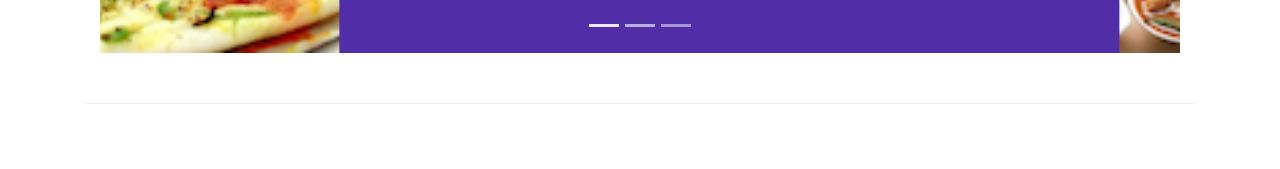
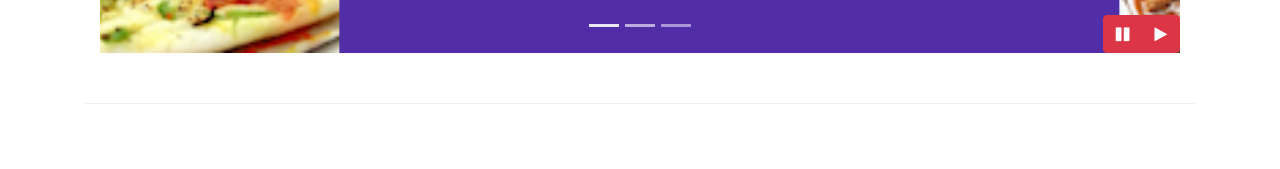
Before and after one commit to j836/bootstrap, a website: page index.html in a window 1280 px wide. Shown: the part 631-800 px from the top of the page. Drawn offline with nearby package versions, Linux system fonts and the light colour scheme.

Commit message:
Adding the Carousel Control Buttons

```diff
--- a/css/styles.css
+++ b/css/styles.css
@@ -91,3 +91,10 @@ a:hover {
     left: 0;
     min-height : 300px;
 }
+
+/*Change the positions of play buttons*/
+#carouselButtons {
+    position: absolute;
+    bottom:0;
+    right:0;
+}
--- a/index.html
+++ b/index.html
@@ -207,7 +207,14 @@
                     <a class="carousel-control-next" data-slide="next" href="#mycarousel">
                         <span class="carousel-control-next-icon"></span>
                     </a>
-
+                    <div class="btn-group" id="carouselButtons">
+                        <button class="btn btn-danger btn-pause" id="carousel-pause">
+                            <span class="fa fa-pause"></span>
+                        </button>
+                        <button class="btn btn-danger" id="carousel-play">
+                            <span class="fa fa-play"></span>
+                        </button>
+                    </div>
                 </div>
             </div>
         </div>
```
